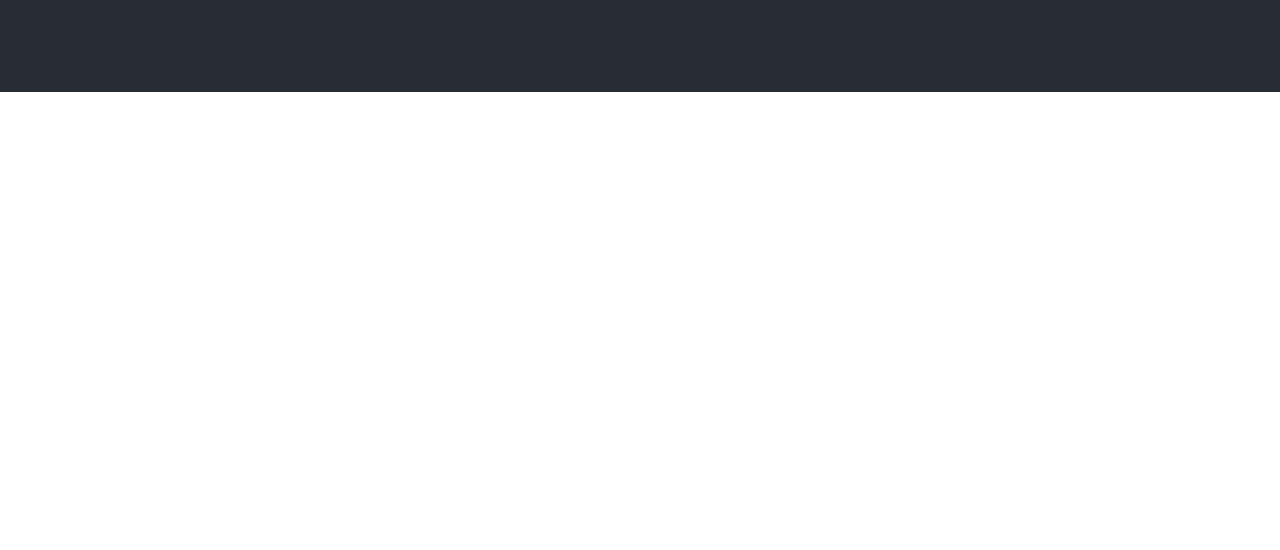
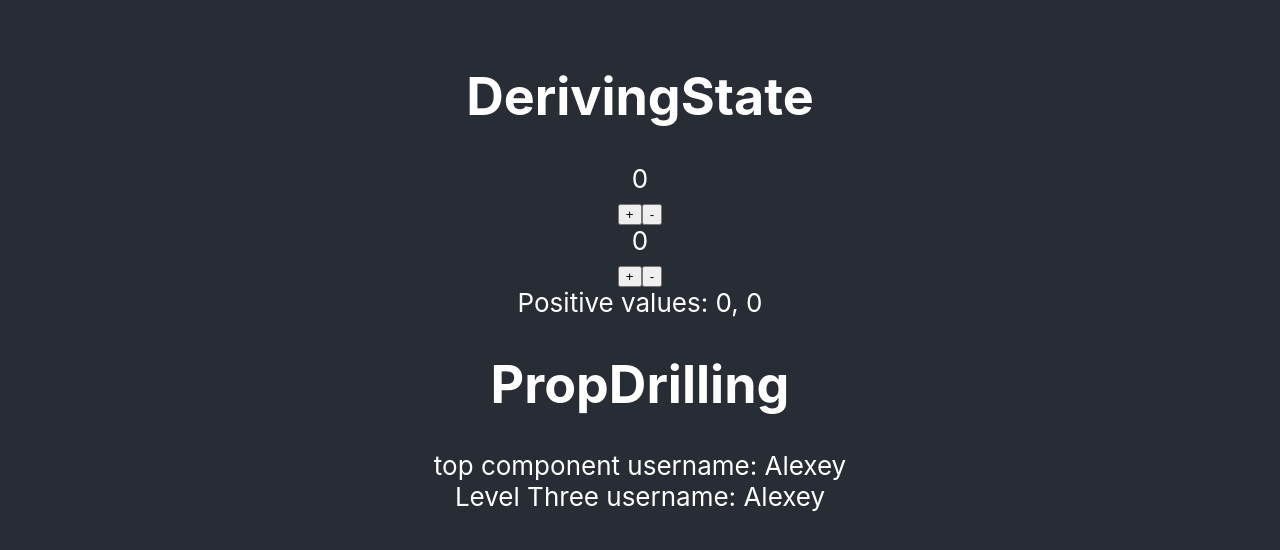
Before and after one commit to OleksiiPro1/components, a React (Create React App) app: page / in a window 1280 px wide. Shown: the part 4390-4940 px from the top of the page. Before the commit the page ends 4482 px from the top, so only its background shows below. Built offline with nearby package versions, Linux system fonts and the light colour scheme; no server answers.

Commit message:
PropDrilling

```diff
--- a/src/App.js
+++ b/src/App.js
@@ -10,6 +10,8 @@ import PropTypesExample from './components/PropTypesExample';
 import RandomUsers from './components/RandomUsers';
 import ShowAndDestruct from './components/ShowAndDestruct';
 import UpdatedTitle from './components/UpdatedTitle';
+import DerivingState from './DerivingState';
+import PropDrilling from './PropDrilling';
 
 function App() {
   return (
@@ -35,6 +37,10 @@ function App() {
         <MyFavoriteAnimal />
         <h1>RandomUsers</h1>
         <RandomUsers />
+        <h1>DerivingState</h1>
+        <DerivingState />
+        <h1>PropDrilling</h1>
+        <PropDrilling />
         <br />
         <br />
       </header>
--- /dev/null
+++ b/src/DerivingState.js
@@ -0,0 +1,31 @@
+import React, { useEffect, useState } from 'react';
+
+export default function DerivingState() {
+  const [count1, setCount1] = useState(0);
+  const [count2, setCount2] = useState(0);
+  const [positiveValues, setPositiveValues] = useState([]);
+
+  useEffect(() => {
+    if (count1 >= 0 && count2 >= 0) {
+      setPositiveValues([count1, count2]);
+    } else if (count1 < 0 && count2 >= 0) {
+      setPositiveValues([count2]);
+    } else if (count1 >= 0 && count2 < 0) {
+      setPositiveValues([count1]);
+    } else if (count1 < 0 && count2 < 0) {
+      setPositiveValues([]);
+    }
+  }, [count1, count2]);
+
+  return (
+    <div>
+      <div>{count1}</div>
+      <button onClick={() => setCount1(count1 + 1)}>+</button>
+      <button onClick={() => setCount1(count1 - 1)}>-</button>
+      <div>{count2}</div>
+      <button onClick={() => setCount2(count2 + 1)}>+</button>
+      <button onClick={() => setCount2(count2 - 1)}>-</button>
+      <div>Positive values: {positiveValues.join(', ')}</div>
+    </div>
+  );
+}
--- /dev/null
+++ b/src/PropDrilling.js
@@ -0,0 +1,24 @@
+import React from 'react';
+
+function LevelThree(props) {
+  return <div>Level Three username: {props.username}</div>;
+}
+
+function LevelTwo(props) {
+  return <LevelThree username={props.username} />;
+}
+
+function LevelOne(props) {
+  return <LevelTwo username={props.username} />;
+}
+
+export default function PropDrilling() {
+  const username = 'Alexey';
+
+  return (
+    <div>
+      <div>top component username: {username}</div>
+      <LevelOne username={username} />
+    </div>
+  );
+}
--- a/src/components/RandomUsers.js
+++ b/src/components/RandomUsers.js
@@ -42,7 +42,7 @@ export default function RandomUsers() {
       {usersList.map((user) => {
         return (
           <div
-            style={{ backgroundColor: 'black', padding: '30px' }}
+            style={{ backgroundColor: 'gray', padding: '30px' }}
             key={`${user.name.first}-${user.name.last}`}
           >
             <p>{user.name.first}</p>
@@ -98,7 +98,7 @@ export default function RandomUsers() {
         Add users
       </button>
 
-      <button
+      {/* <button
         onClick={() => {
           const newList = [...usersList];
           newList[0].name.first = 'New first name';
@@ -107,8 +107,8 @@ export default function RandomUsers() {
         }}
       >
         Update name of new user
-      </button>
-      {/* <button
+      </button> */}
+      <button
         onClick={() => {
           const updatedList = usersList.map((user, index) => {
             if (index === 0) {
@@ -120,10 +120,11 @@ export default function RandomUsers() {
 
             return user;
           });
+          setUsersList(updatedList);
         }}
       >
         Update name of new user
-      </button> */}
+      </button>
       <button onClick={() => setCounter(counter + 1)}>{counter}</button>
       <button onClick={() => setRefetch(!refetch)}>refetch</button>
     </div>
```
